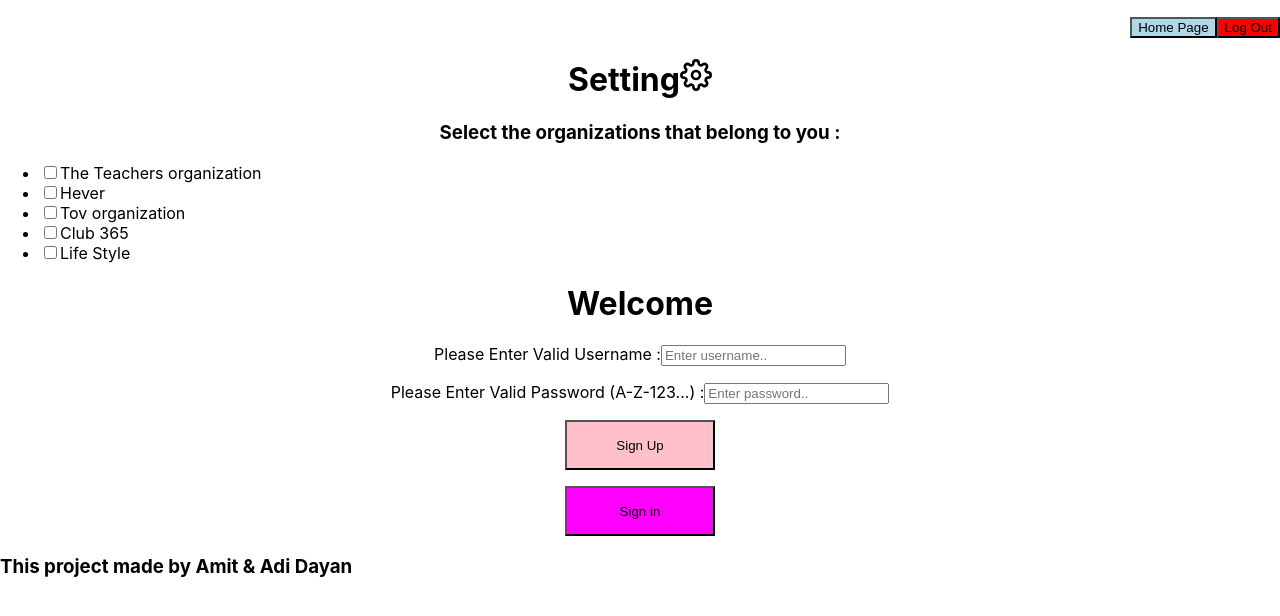
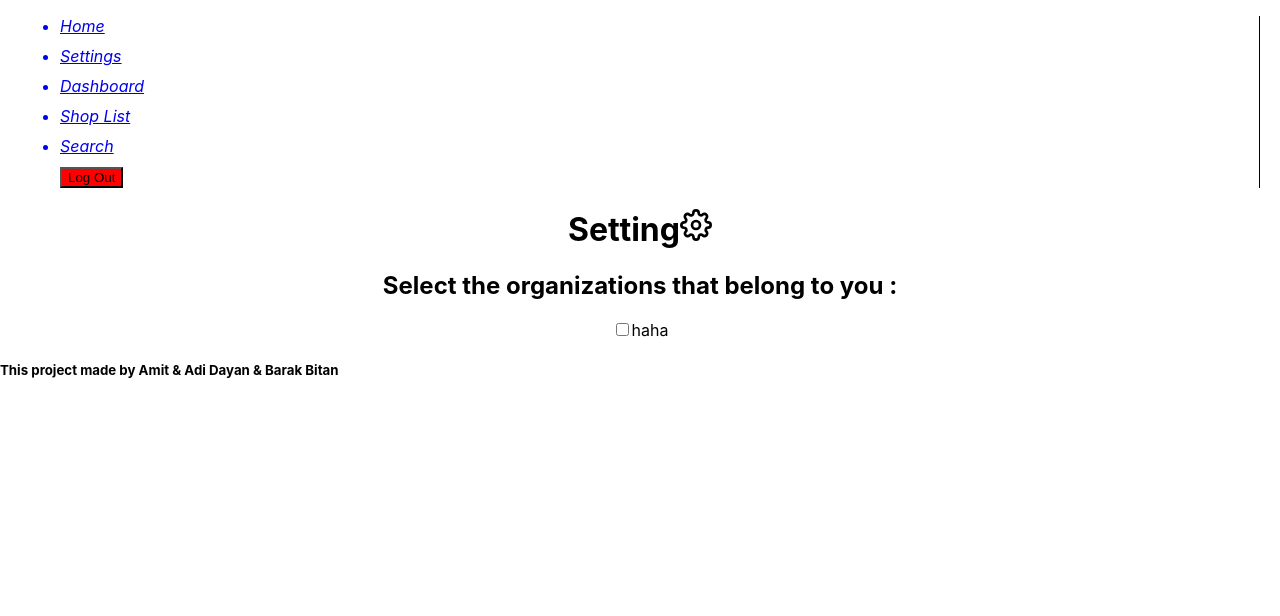
Before and after one commit to Adidayan17/sales-front, a React (Create React App) app: page /SettingsPage in a window 1280 px wide. Shown: the top 616 px of the page. Built offline with nearby package versions, Linux system fonts and the light colour scheme; no server answers.

Commit message:
add navigation

```diff
--- a/src/App.js
+++ b/src/App.js
@@ -8,36 +8,47 @@ import ShopListPage from "./ShopsListPage"
 import SearchPage from "./SearchPage"
 import {BrowserRouter} from "react-router-dom";
 import {Route} from "react-router";
+import Cookies from "universal-cookie/es6";
+import NavigationBar from "./NavigationBar";
 
 
 class App extends React.Component {
+    state = {
+        loggedIn :true,
+
+    }
+    componentDidMount() {
+        const cookies = new Cookies();
+        if(cookies.get("token") && cookies.get("token").length>0) {
+            this.setState({loggedIn :true });
+
+        }
+    }
+
     render() {
+        { console.log(this.state.loggedIn)}
+        return (
+            <div className="App">
 
-
-    return (
+                <BrowserRouter>
+                    {this.state.loggedIn ?
                         <div>
-            <BrowserRouter>
-
-                    <div>
-
+                            <NavigationBar/>
                             <Route path={"/HomePage"} component={HomePage}/>
                             <Route path={"/SettingsPage"} component={SettingsPage}/>
                             <Route path={"/DashboardPage"} component={DashboardPage}/>
                             <Route path={"/ShopsListPage"} component={ShopListPage}/>
                             <Route path={"/SearchPage"} component={SearchPage}/>
-
-
-                    </div>
+                        </div>:
                         <div>
                             <Route path={"/"} component={LoginPage}/>
-
                         </div>
-
+                    }
             </BrowserRouter>
 
 
 
-          <h3 className={"credit"}>This project made by Amit & Adi Dayan</h3>
+          <h5 className={"credit"}>This project made by Amit & Adi Dayan & Barak Bitan</h5>
         </div>
     );
   }
--- a/src/DashboardPage.js
+++ b/src/DashboardPage.js
@@ -4,18 +4,25 @@ import Cookies from "universal-cookie/es6";
 
 
 class DashboardPage extends React.Component {
+    state={
+        sales:[{saleText:"10% discount !!!!"}]
+    }
 
-    logOut=()=>{
-        let cookies=new Cookies();
-        cookies.remove("token");
-        window.location.reload();
-    }
+
+
     render() {
         return(
             <div style={{textAlign:"center"}}>
-                <p style={{textAlign:"right"}}><Link to={"/HomePage"}><button style={{background:"lightblue"}}> Home Page</button></Link>
-                    <Link to={"/LoginPage"}><button style={{background:"red"}} onClick={this.logOut}>Log Out</button></Link></p>
                 <h1>Dashboard Page</h1>
+                <h3>Your promotions are here :) </h3>
+                {this.state.sales.map(sale=>{
+                    return(
+                        <div style={{border: "black solid 4px", width: "50%", textAlign: "center",marginBottom:"3%",marginLeft:"25%"}}>
+                            <span>{sale.saleText}</span>
+
+                        </div>
+                    )
+                })}
 
 
             </div>
--- a/src/HomePage.js
+++ b/src/HomePage.js
@@ -6,15 +6,10 @@ import {AiOutlineHome} from "react-icons/ai";
 
 class HomePage extends React.Component {
 
-    logOut=()=>{
-        let cookies=new Cookies();
-        cookies.remove("token");
-        window.location.reload();
-    }
+
     render() {
         return(
             <div style={{textAlign:"center"}}>
-                <p style={{textAlign:"right"}}><Link to={"/LoginPage"}><button style={{background:"red"}} onClick={this.logOut}>Log Out</button></Link></p>
                 <h1 style={{color:"black"}}>Home Page <AiOutlineHome/></h1>
                 <div>
                     <p>
--- a/src/LoginPage.js
+++ b/src/LoginPage.js
@@ -9,7 +9,8 @@ class LoginPage extends React.Component {
     state = {
         username: "",
         password: "",
-        success:false
+        success:false,
+        redirectTo:"/"
     }
     usernameChange = (e) => {
         let username = e.target.value;
@@ -23,14 +24,6 @@ class LoginPage extends React.Component {
             password: password
         })
     }
-    validatePhone(username) {
-        const regex = /^(?=.*[A-Za-z])[A-Za-z\d]{}$/;
-        if(!regex.test(username)){
-            alert("Invalid username");
-        }
-        return regex.test(username);
-
-    }
     validatePassword(password) {
         const regex = /^(?=.*[A-Za-z])(?=.*\d)[A-Za-z\d]{6,}$/;
         if (!regex.test(password)){
@@ -39,12 +32,53 @@ class LoginPage extends React.Component {
         }
         return regex.test(password);
     }
-
-
+signUp=()=>{
+    if (this.validatePassword(this.state.password)){
+        let data =new FormData();
+        data.append("username",this.state.username)
+        data.append("password",this.state.password)
+        axios.post("http://127.0.0.1:8989/add-user",data)
+            .then((response)=> {
+                if (response.data)
+                {
+                    alert("user created successfully")
+                }
+                else {  alert("username already exist !")}
+            })}
+}
+    login=()=>{
+        axios.get("http://127.0.0.1:8989/log-in",{
+            params: {
+                username: this.state.username,
+                password: this.state.password
+            } }).then(response=> {
+           if(response.data){
+                    this.setState({success:true});
+                    let cookies = new Cookies()
+                    cookies.set("token", response.data)
+               axios.get("http://127.0.0.1:8989/if-first-log-in",{
+                   params:{
+                       token:response.data
+                   }
+               }).then(response1=>{
+                   if(response1){
+                       this.setState({
+                           redirect:"/HomePage"
+                       })}
+                       else {
+                       this.setState({
+                           redirect:"/SettingsPage"
+                       })
+                   }})
+               window.location.reload();
+            }
+        })
+}
 
     render() {
+        {if(this.state.success) return (<Redirect to={(this.state.redirectTo)}/>)}
+        return (
 
-        return (
             <div style={{textAlign:"center"}}>
                 <h1 style={{color: "black"}}>Welcome </h1>
                 <div>
--- /dev/null
+++ b/src/NavigationBar.js
@@ -0,0 +1,45 @@
+import './App.css';
+import * as React from "react";
+import {Link, NavLink} from "react-router-dom";
+import Cookies from "universal-cookie/es6";
+
+
+class NavigationBar extends React.Component {
+    state = {
+        links: [{title: "Home", path: "/HomePage"}, {title: "Settings", path: "/SettingsPage"}
+            , {title: "Dashboard", path:"/DashboardPage"},
+            {title: "Shop List", path:"/ShopsListPage"},{title:"Search", path:"/SearchPage"}
+
+        ]
+    }
+
+    logout = () => {
+        const cookies = new Cookies();
+        cookies.remove("logged_in");
+        window.location.reload();
+    }
+    render() {
+        return (
+            <div style={{marginRight: "20px", marginLeft: "20px", borderRight: "1px solid", paddingRight: "20px"}}>
+                <ul>
+                    {
+                        this.state.links.map(link => {
+                            return (
+                                <NavLink to={link.path} className={"link"} activeClassName={"active"}>
+                                    <li style={{marginBottom: "10px"}}>
+                                        <i>
+                                            {link.title}
+                                        </i>
+                                    </li>
+                                </NavLink>
+                            )
+                        })
+                    }
+
+                <button style={{background:"red"}} onClick={this.logOut}>Log Out</button>
+                </ul>
+            </div>
+        )
+    }
+}
+export default NavigationBar;
--- a/src/SearchPage.js
+++ b/src/SearchPage.js
@@ -14,8 +14,6 @@ class SearchPage extends React.Component {
     render() {
         return(
             <div style={{textAlign:"center"}}>
-                <p style={{textAlign:"right"}}><Link to={"/HomePage"}><button style={{background:"lightblue"}}> Home Page</button></Link>
-                    <Link to={"/LoginPage"}><button style={{background:"red"}} onClick={this.logOut}>Log Out</button></Link></p>
                 <h1>Search For Sales Here <BiSearch/></h1>
 
 
--- a/src/SettingsPage.js
+++ b/src/SettingsPage.js
@@ -2,31 +2,66 @@ import React from "react";
 import {Link} from "react-router-dom";
 import Cookies from "universal-cookie/es6";
 import {FiSettings} from "react-icons/fi";
+import axios from "axios";
 
 
 
 class SettingsPage extends React.Component {
+
+    state={
+        organization:[{organizationName:"haha",id:"6"}],
+    }
+    componentDidMount() {
+        this.getOrganizations()
+    }
 
     logOut=()=>{
         let cookies=new Cookies();
         cookies.remove("token");
         window.location.reload();
     }
+    handleChange=(e)=> {
+        let checked = e.target.checked;
+        let saleId=e.target.value;
+        console.log(checked)
+        console.log(saleId)
+        let cookies=new Cookies();
+     let token=cookies.get("token");
+        let data =new FormData();
+        data.append("token",token)
+        data.append("saleId",saleId)
+        axios.post("http://127.0.0.1:8989/change-settings",data)
+            .then((response)=>{
+            })
+    }
+
+
+    getOrganizations=()=> {
+        axios.get("http://127.0.0.1:8989/get-organizations")
+            .then((response) => {
+                if (response.data.length > 0) {
+                    this.setState({
+                        organizations: response.data
+                    })
+                }
+            })
+    }
     render() {
         return(
             <div style={{textAlign:"center"}}>
-                <p style={{textAlign:"right"}}><Link to={"/HomePage"}><button style={{background:"lightblue"}}> Home Page</button></Link>
-                <Link to={"/LoginPage"}><button style={{background:"red"}} onClick={this.logOut}>Log Out</button></Link></p>
                 <h1>Setting<FiSettings/></h1>
+                <h2>Select the organizations that belong to you :</h2>
 
-                <h3>Select the organizations that belong to you :</h3>
-                <ul style={{textAlign:"left"}}>
-                <li><input type={"checkbox"}/>The Teachers organization</li>
-                    <li><input type={"checkbox"}/>Hever</li>
-                    <li><input type={"checkbox"}/>Tov organization</li>
-                    <li><input type={"checkbox"}/>Club 365 </li>
-                    <li><input type={"checkbox"}/>Life Style</li>
-                </ul>
+                {this.state.organization.map(organization=>{
+                    return(
+                        <div>
+                            <input type={"checkbox"} onChange={this.handleChange} value={organization.id}/><span>{organization.organizationName}</span>
+                        </div>
+                    )
+                })}
+
+
+
 
             </div>
         )
--- a/src/ShopsListPage.js
+++ b/src/ShopsListPage.js
@@ -15,8 +15,6 @@ class ShopListPage extends React.Component {
     render() {
         return(
             <div style={{textAlign:"center"}}>
-                <p style={{textAlign:"right"}}><Link to={"/HomePage"}><button style={{background:"lightblue"}}> Home Page</button></Link>
-                    <Link to={"/LoginPage"}><button style={{background:"red"}} onClick={this.logOut}>Log Out</button></Link></p>
                 <h1>Shop List <BsShop/></h1>
                 <Shop/>
             </div>
```
Lines whose indentation alone changed are shown as unchanged.
